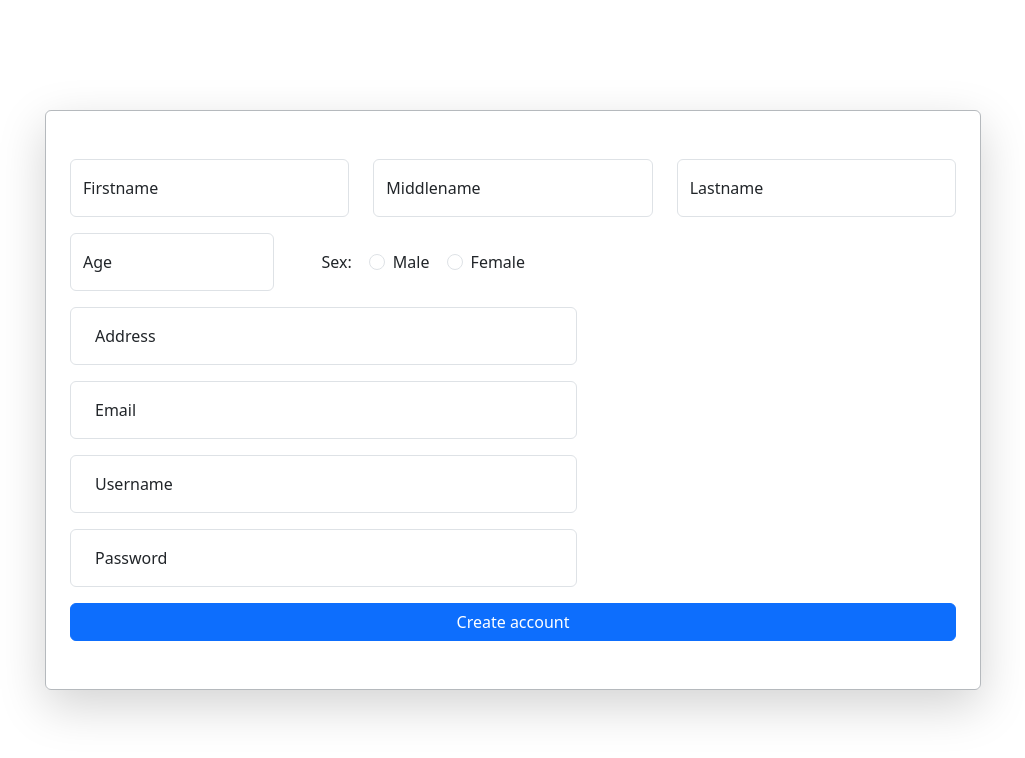
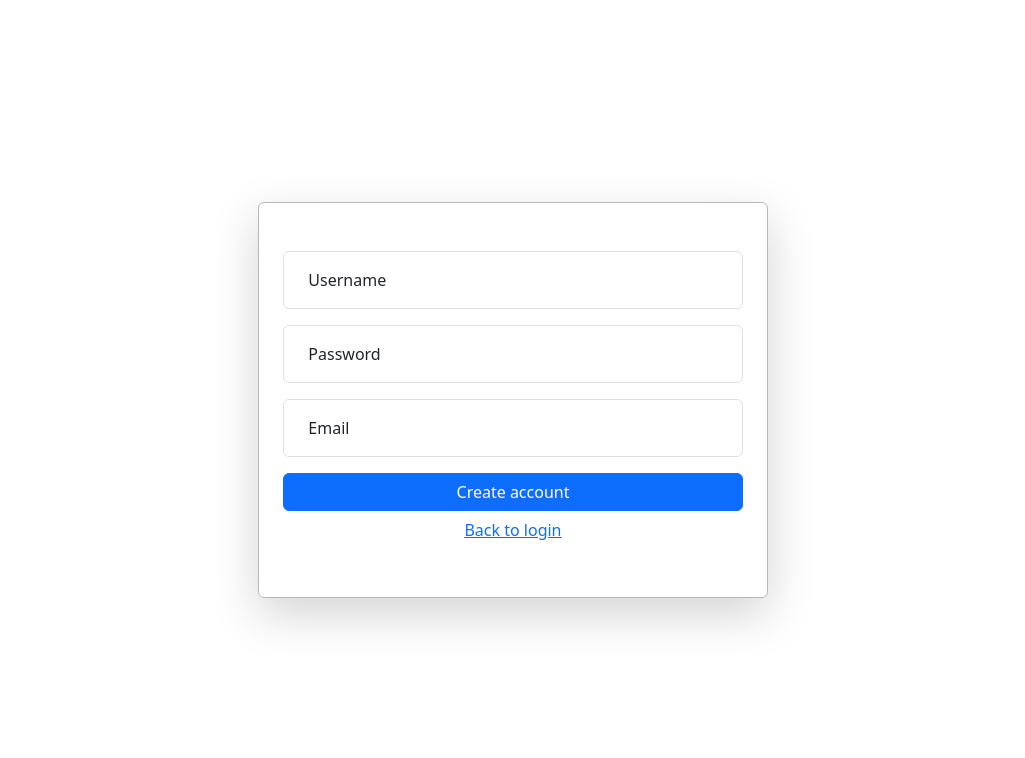
Before and after one commit to AlwinJun/hospital-appointment-system, a PHP site: page /user/sign-up.php in a window 1280 px wide. Shown: the top 758 px of the page, without its empty margins (127-1152 px from the left). Run offline with PHP 8.4, Linux system fonts and the light colour scheme; some libraries are stand-ins or nearby versions.

Commit message:
Add login and signup process

```diff
--- a/user/sign-up.php
+++ b/user/sign-up.php
@@ -2,69 +2,32 @@
 
 <div class="container-fluid">
   <div class="row justify-content-center align-items-center vh-100">
-    <div class="col-9">
-      <form action="#" method="" class="py-5 px-4 border border-opacity-50 border-secondary rounded shadow-lg">
-
-        <div class="row justify-content-between align-items-center">
-          <div class="col-4 form-floating mb-3">
-            <input type="text" class="form-control" id="firstname" placeholder="Enter your firstname">
-            <label for="firstname" class="ps-4 fw-light">Firstname</label>
-          </div>
-          <div class="col-4 form-floating mb-3">
-            <input type="text" class="form-control" id="middlename" placeholder="Enter your middlename">
-            <label for="middlename" class="ps-4 fw-light">Middlename</label>
-          </div>
-          <div class="col-4 form-floating mb-3">
-            <input type="text" class="form-control" id="lastname" placeholder="Enter your lastname">
-            <label for="lastname" class="ps-4 fw-light">Lastname</label>
-          </div>
-        </div>
-
-        <div class="row align-items-center">
-          <div class="col-3 form-floating me-4 mb-3">
-            <input type="text" class="form-control" id="age" placeholder="Enter your age">
-            <label for="age" class="ps-4 fw-light">Age</label>
-          </div>
-          <div class="col-3 d-flex justify-content-between fw-light">
-            <p>Sex: </p>
-            <div class="form-check">
-                <input class="form-check-input" type="radio" name="sex" id="male" value="male">
-                <label class="form-check-label" for="male">
-                  Male
-                </label>
-            </div>
-            <div class="form-check">
-                <input class="form-check-input" type="radio" name="sex" id="female" value="female">
-                <label class="form-check-label" for="female">
-                  Female
-                </label>
-            </div>
-          </div>
-        </div>
-
-        <div class="row">
-          <div class="col-7">
+    <div class="col-5">
+      <form action="process.php" method="POST"
+        class="py-5 px-4 border border-opacity-50 border-secondary rounded shadow-lg">
+        <?php
+        session_start();
+          if(isset($_SESSION['message'])){
+            echo $_SESSION['message'];
+            unset($_SESSION['message']);
+          }
+        ?>
         <div class="form-floating mb-3">
-              <input type="text" class="form-control" id="address" placeholder="Enter your address">
-              <label for="address" class="ps-4 fw-light">Address</label>
-            </div>
-            <div class="form-floating mb-3">
-              <input type="text" class="form-control" id="emial" placeholder="Enter your emial">
-              <label for="emial" class="ps-4 fw-light">Email</label>
-            </div>
-            <div class="form-floating mb-3">
-              <input type="text" class="form-control" id="Username" placeholder="Enter your Username">
+          <input type="text" class="form-control" id="Username" name="user" placeholder="Enter your Username">
           <label for="Username" class="ps-4 fw-light">Username</label>
         </div>
         <div class="form-floating mb-3">
-              <input type="password" class="form-control" id="password" placeholder="Enter your password">
+          <input type="password" class="form-control" id="password" name="pass" placeholder="Enter your password">
           <label for="password" class="ps-4 fw-light">Password</label>
         </div>
-          </div>
+        <div class="form-floating mb-3">
+          <input type="text" class="form-control" id="emial" name="email" placeholder="Enter your emial">
+          <label for="emial" class="ps-4 fw-light">Email</label>
         </div>
 
         <div class="d-grid">
-                <button class="btn btn-primary">Create account</button>
+          <button class="btn btn-primary" name="create_acct">Create account</button>
+          <button class="btn btn-link"><a href="login.php">Back to login</a></button>
         </div>
       </form>
     </div>
```
Also changed, not shown: user/login.php (+14 -5 lines), user/process.php (added, +53 -0 lines). Lines whose indentation alone changed are shown as unchanged.
